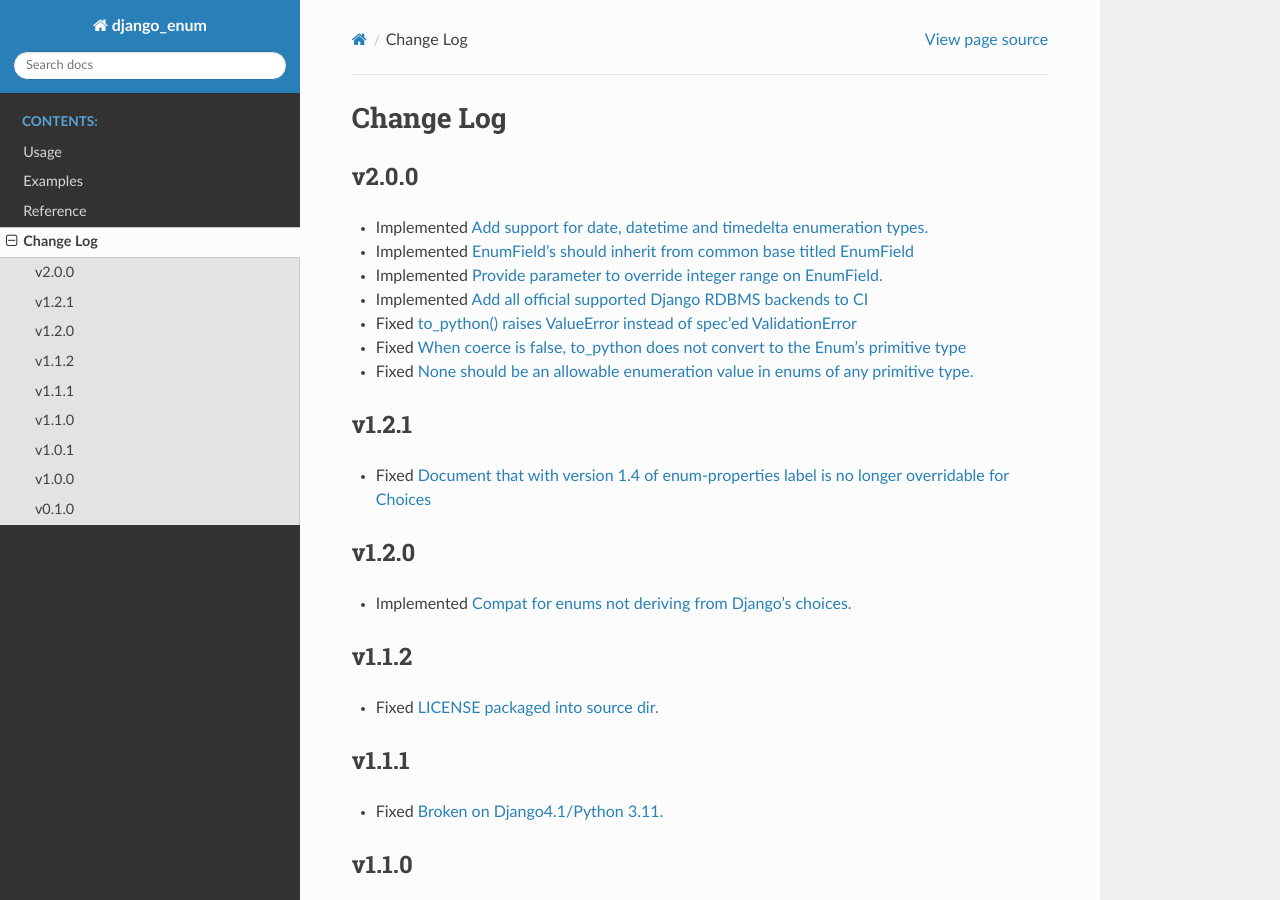
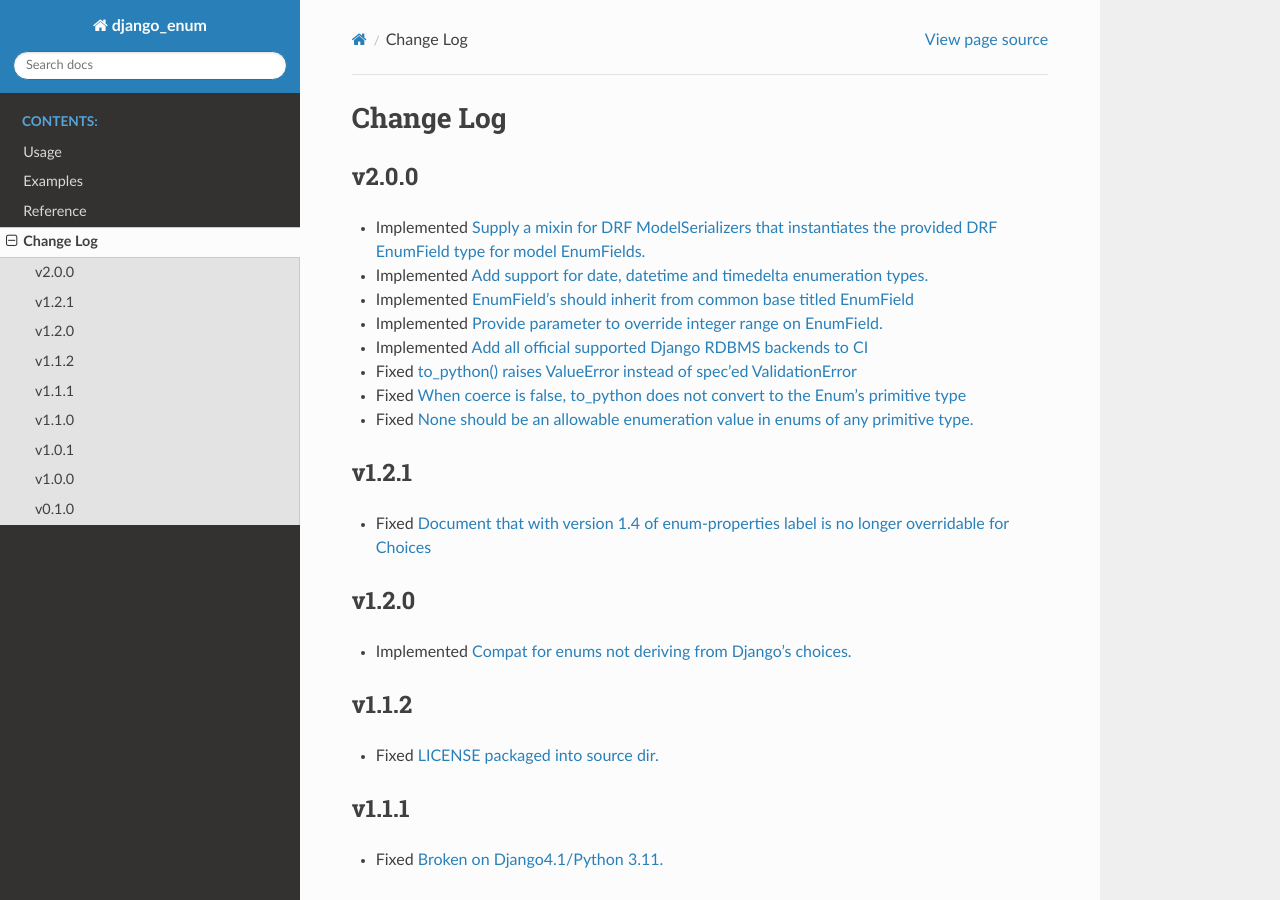
Before and after one commit to bckohan/django-enum, a Sphinx documentation site: the page built from doc/source/changelog.rst, in a window 1280 px wide and 900 px high. Built offline with Sphinx 7.4.7 and the Read the Docs theme 2.0.0, drawn with Linux system fonts in a browser that asks for light colours.

Commit message:
update changelog

```diff
--- a/doc/source/changelog.rst
+++ b/doc/source/changelog.rst
@@ -5,6 +5,7 @@ Change Log
 v2.0.0
 ======
 
+* Implemented `Supply a mixin for DRF ModelSerializers that instantiates the provided DRF EnumField type for model EnumFields. <https://github.com/bckohan/django-enum/issues/47>`_
 * Implemented `Add support for date, datetime and timedelta enumeration types. <https://github.com/bckohan/django-enum/issues/43>`_
 * Implemented `EnumField's should inherit from common base titled EnumField <https://github.com/bckohan/django-enum/issues/46>`_
 * Implemented `Provide parameter to override integer range on EnumField. <https://github.com/bckohan/django-enum/issues/38>`_
```
